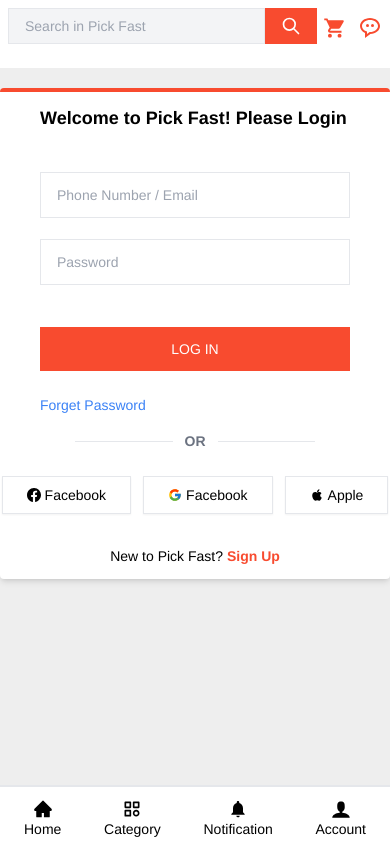
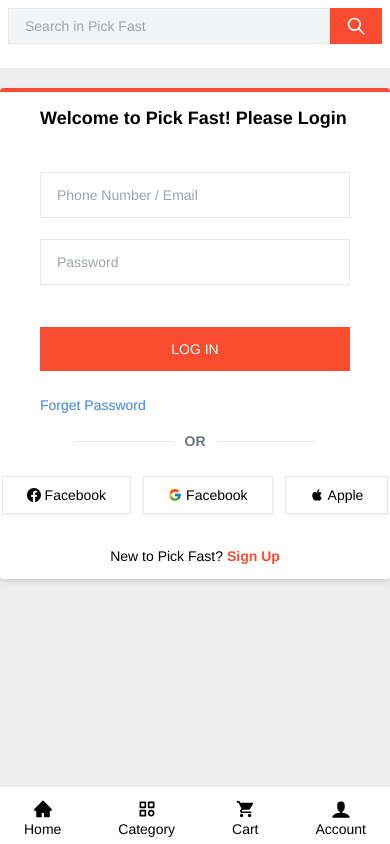
Before and after one commit to alhabib911/pick-fast, a React (Create React App) app: page /log-in in a window 390 px wide. Built offline with nearby package versions, Linux system fonts and the light colour scheme.

Commit message:
navbar reright

```diff
--- /dev/null
+++ b/src/Components/Common/Navbar/Cart.js
@@ -0,0 +1,24 @@
+import React from 'react';
+import { IoMdCart } from 'react-icons/io';
+import Product from '../../../Asset/BodyOne/SingleProduct/Single-Product-Eight.jpg'
+import './Notification.css'
+
+const Cart = () => {
+    return (
+        <div>
+            <div class="dropdown">
+                <button class="dropbtn"><span className='text-2xl'><IoMdCart /></span></button>
+                <div class="dropdown-content lg:w-[360px] hidden px-3 pt-2">
+                    <p className='text-sm text-black '>Recent Added Products</p>
+                    <div className='flex items-start gap-2'>
+                        <img className='w-14 h-14 lg:flex md:hidden' src={Product} alt="" />
+                        <p className='text-sm'>(Bundle of 3) OldTown Hazelnut 3 in 1...</p>
+                        <p className='text-sm'>$31</p>
+                    </div>
+                </div>
+            </div>
+        </div>
+    );
+};
+
+export default Cart;
--- a/src/Components/Common/Navbar/Navbar.js
+++ b/src/Components/Common/Navbar/Navbar.js
@@ -6,6 +6,7 @@
 import { IoMdCart } from 'react-icons/io';
 import { BiMessageRoundedDots } from 'react-icons/bi';
 import Notification from './Notification';
+import Cart from './Cart';
 
 
 const Navbar = () => {
@@ -23,7 +24,8 @@
                     </div>
                     <div className='w-1/2'>
                         <ul className='flex justify-end gap-6'>
-                            <Notification />
+                            {/* <Notification /> */}
+                            <Link to='/'><li>About Pick Fast</li></Link>
                             <Link to='/log-in'>
                                 <li className='font-bold'>Sign Up/ Login</li>
                             </Link>
@@ -36,7 +38,7 @@
             {/* 2nc bar start */}
             <div className='flex lg:items-center lg:justify-center justify-start md:pt-5'>
                 <Link to='/'>
-                    <div className='lg:flex md:flex hidden lg:justify-center md:justify-start items-end lg:pt-10 w-1/4 font-semibold lg:pl-16 md:pl-16 pl-5'>
+                    <div className='lg:flex md:flex hidden justify-center  items-center lg:pt-10 md:pt-2 lg:w-1/4 font-semibold lg:pl-16 md:pl-16 pl-5'>
                         <div className='lg:flex md:flex lg:items-end'>
                             <h1 className='font-bold lg:text-4xl md:text-lg lg:flex md:flex hidden text-[#F84B2F]'><SiPlayerdotme /> </h1>
                             <h3 className='pr-2 lg:text-3xl md:text-base lg:flex md:flex hidden'>Pick</h3>
@@ -50,10 +52,7 @@
                     <input className='lg:w-11/12 md:w-10/12 w-11/12  border bg-gray-100 border-gray-200 lg:py-3 py-0 pl-4 outline-none' type="search" name="search" id="" placeholder='Search in Pick Fast' />
                     <button className='lg:py-3 md:py-3 py-2 px-4 text-center text-xl font-semibold bg-[#F84B2F] text-white' type="submit"><HiOutlineSearch /></button>
                 </div>
-                <div className='flex lg:justify-start md:justify-center justify-end lg:pr-0 md:pr-0 pr-2 lg:gap-16 gap-3 lg:w-1/4 md:1/4 w-1/6 lg:mt-10 '>
-                    <h2 className='lg:text-3xl text-2xl lg:pl-10 md:pl-5 pl-0 text-[#F84B2F] lg:pt-0 pt-2'><IoMdCart /></h2>
-
-                    <div className='lg:text-3xl text-2xl lg:pl-10 pl-0 text-[#F84B2F] lg:pt-0 md:pt-0 pt-2 lg:hidden md:hidden flex'><BiMessageRoundedDots /></div>
+                <div className='lg:flex md:flex hidden justify-center lg:pr-0 md:pr-0 pr-2 lg:gap-16 gap-3 lg:w-1/4 md:w-1/4 w-1/6 lg:mt-10 '>
                     <Link className='lg:flex md:flex hidden lg:bg-[#F84B2F] lg:py-2 lg:px-6 px-2 pt-2 whitespace-nowrap rounded-md lg:text-gray-100 md:text-[#F84B2F] font-semibold' to='/become-seller'>Become a Seller</Link>
                 </div>
             </div>
--- a/src/Components/Common/NavbarFooter/NavbarFooter.js
+++ b/src/Components/Common/NavbarFooter/NavbarFooter.js
@@ -1,9 +1,9 @@
 import React from 'react';
 import { BiCategory } from 'react-icons/bi';
-import { MdNotifications } from 'react-icons/md';
 import { ImUser } from 'react-icons/im';
 import { Link } from 'react-router-dom';
 import { AiFillHome } from 'react-icons/ai';
+import { IoMdCart } from 'react-icons/io';
 
 const NavbarFooter = () => {
     return (
@@ -19,8 +19,8 @@
                     <span>Category  </span>
                 </Link></div>
                 <div><Link to='/'>
-                    <span className='flex justify-center text-xl bg-white'><MdNotifications /></span>
-                    <span>Notification</span>
+                    <span className='flex justify-center text-xl bg-white'><IoMdCart /></span>
+                    <span>Cart</span>
                 </Link></div>
                 <div><Link to='/'>
                     <span className='flex justify-center text-xl bg-white'><ImUser /></span>
```
